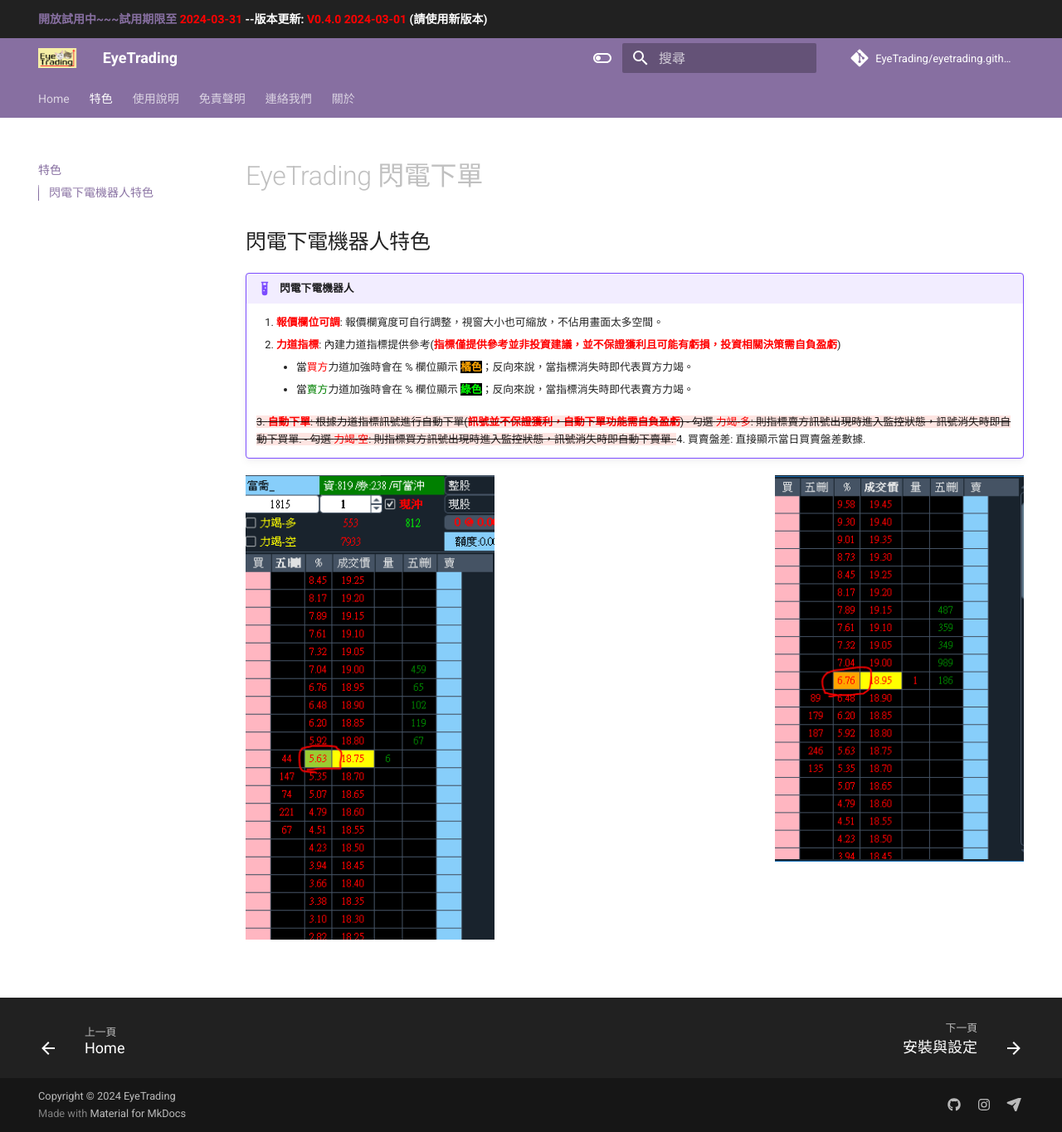
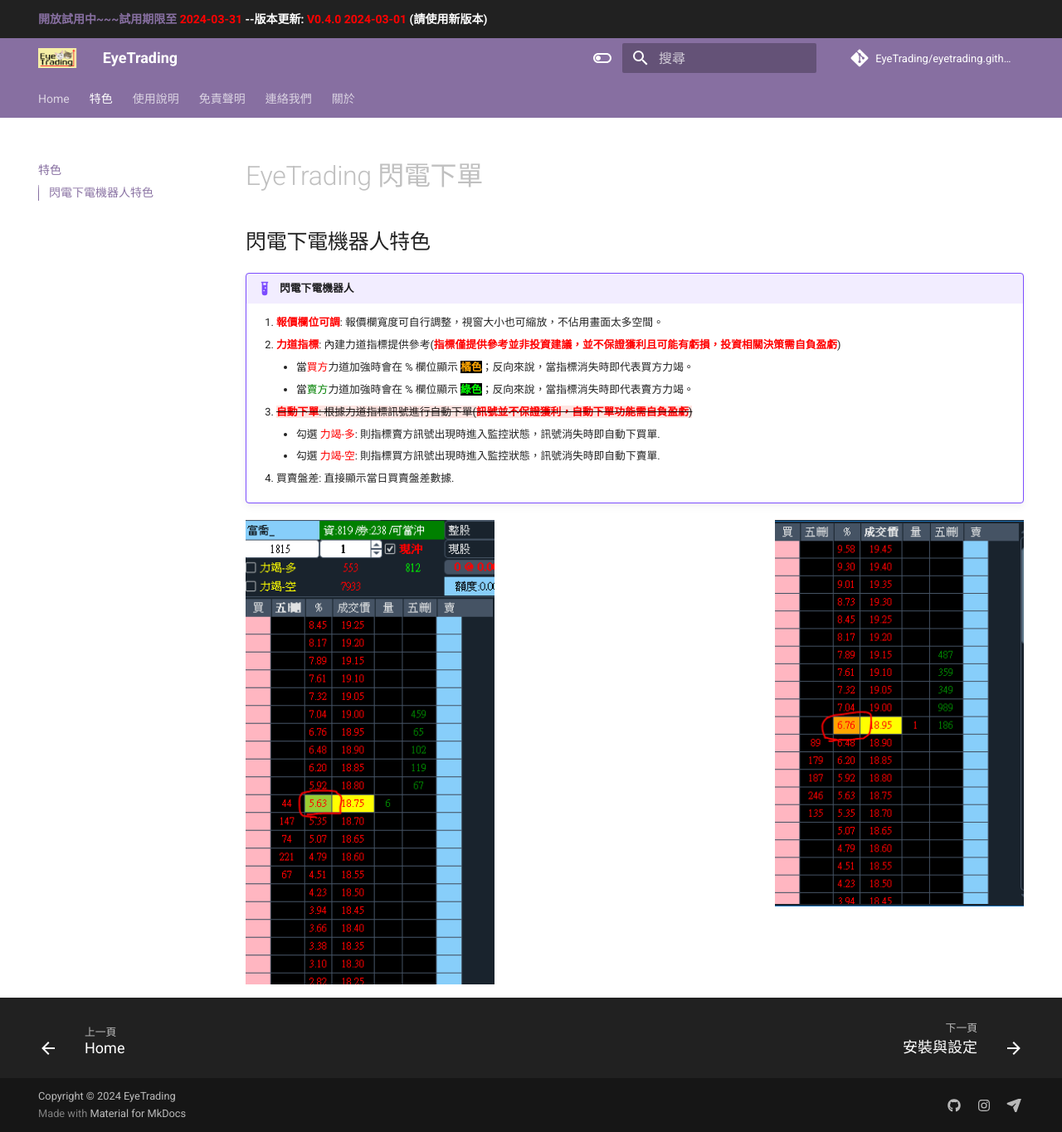
Before and after one commit to EyeTrading/eyetrading.github.io, an MkDocs documentation site: the page built from docs/feature.md, in a window 1280 px wide and 1365 px high. Shown: the whole window at 83% size. Built offline with MkDocs 1.6.1 and Material for MkDocs 9.7.7, drawn with Linux system fonts in a browser that asks for light colours; comment, search, counter and statistics services are not loaded.

Commit message:
Update feature.md

```diff
--- a/docs/feature.md
+++ b/docs/feature.md
@@ -10,10 +10,10 @@
         - 當<span style="color:red;">買方</span>力道加強時會在 % 欄位顯示 <span style="background-color:black;color:orange;font-weight:bold">橘色</span>；反向來說，當指標消失時即代表買方力竭。
         - 當<span style="color:green;">賣方</span>力道加強時會在 % 欄位顯示 <span style="background-color:black;color:lime;font-weight:bold">綠色</span>；反向來說，當指標消失時即代表賣方力竭。
 
-    {--3. <span style="color:red;font-weight:bold;">自動下單</span>: 根據力道指標訊號進行自動下單(<span style="color:red;font-weight:900;">訊號並不保證獲利，自動下單功能需自負盈虧</span>)
+    3. {-- <span style="color:red;font-weight:bold;">自動下單</span>: 根據力道指標訊號進行自動下單(<span style="color:red;font-weight:900;">訊號並不保證獲利，自動下單功能需自負盈虧</span>)
         - 勾選 <span style="color:red;">力竭-多</span>: 則指標賣方訊號出現時進入監控狀態，訊號消失時即自動下買單.
-        - 勾選 <span style="color:red;">力竭-空</span>: 則指標買方訊號出現時進入監控狀態，訊號消失時即自動下賣單.
-    --}
+        - 勾選 <span style="color:red;">力竭-空</span>: 則指標買方訊號出現時進入監控狀態，訊號消失時即自動下賣單.--}
+
     4. 買賣盤差: 直接顯示當日買賣盤差數據.
 
 
```
